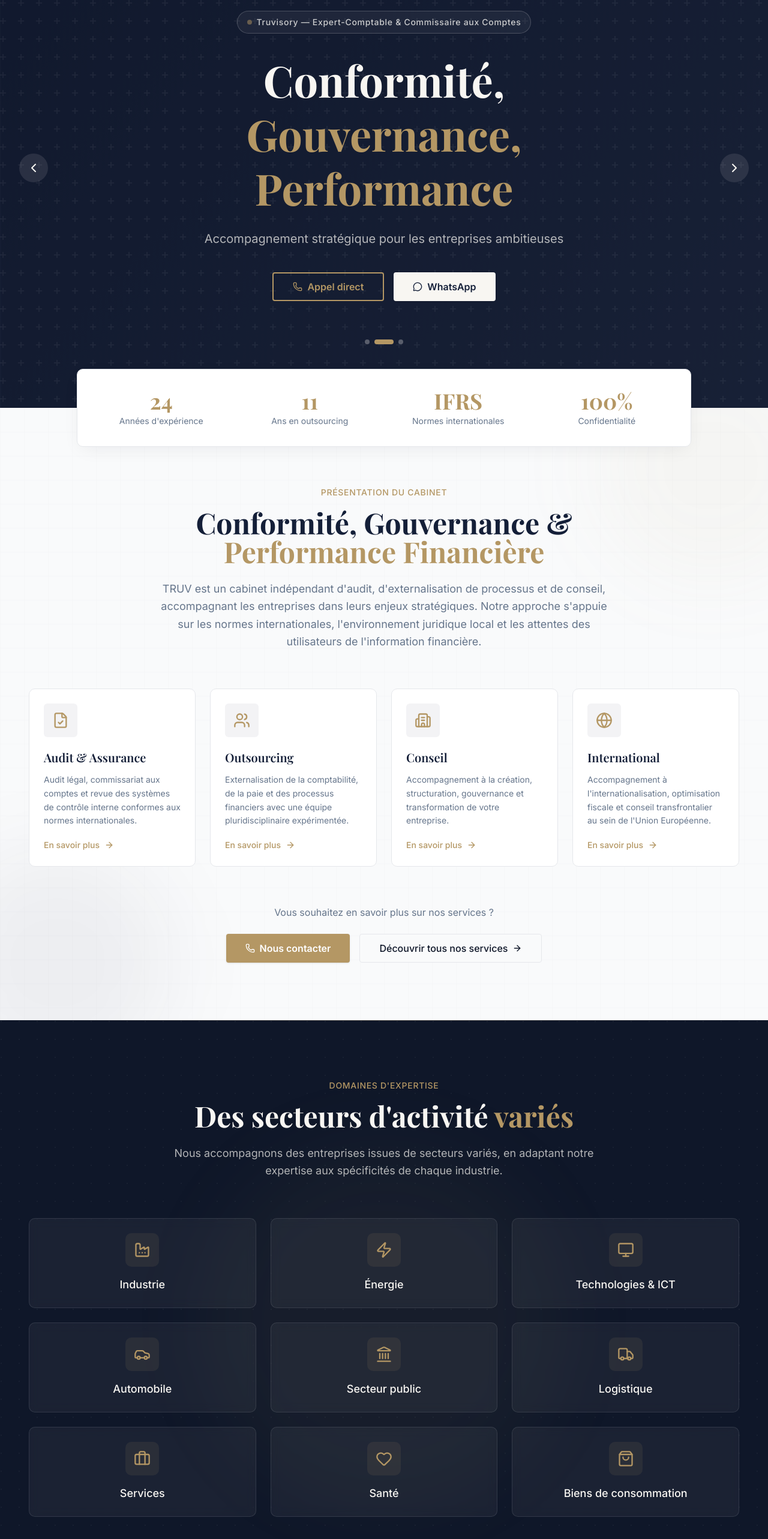
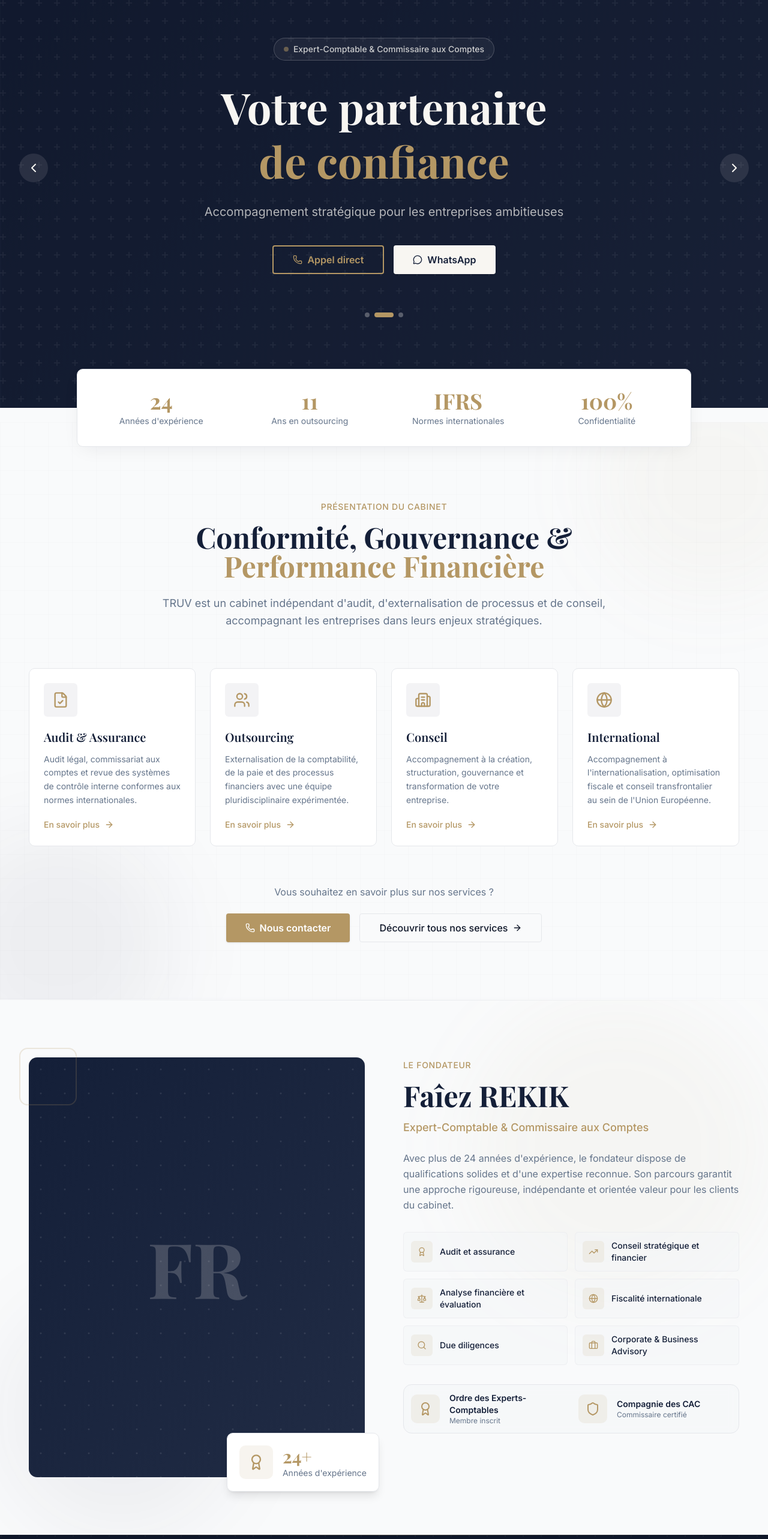
Before and after one commit to azizktata/Truvisory, a Next.js app: page / in a window 1280 px wide. Shown: the part 120-2686 px from the top of the page at 60% size. Built offline with nearby package versions, Linux system fonts and the light colour scheme.

Commit message:
mobile responsive adjustments

```diff
--- a/app/page.tsx
+++ b/app/page.tsx
@@ -1,5 +1,6 @@
 import Business from "@/components/Business";
 import Contact from "@/components/Contact";
+import Founder from "@/components/Founder";
 import Hero from "@/components/Hero";
 import Sectors from "@/components/Sectors";
 import Services from "@/components/Services";
@@ -11,6 +12,7 @@ export default function Home() {
       <main>
         <Hero />
         <Business />
+        <Founder />
         <Sectors />
         <Services />
         <Values />
--- a/components/Business.tsx
+++ b/components/Business.tsx
@@ -103,7 +103,7 @@ const BusinessCards = ({ services }: { services: ServiceItem[] }) => {
 
 const Business = () => {
   return (
-    <section id="about" className="relative py-24 pt-32 bg-background overflow-hidden">
+    <section id="about" className="relative py-24 pt-32 mt-8 sm:mt-6 bg-background overflow-hidden">
       {/* SVG Background Pattern */}
       <div className="absolute inset-0 opacity-[0.03] pointer-events-none">
         <svg className="absolute top-0 left-0 w-full h-full" xmlns="http://www.w3.org/2000/svg">
@@ -126,15 +126,15 @@ const Business = () => {
           <span className="inline-block text-sm font-medium text-gold uppercase tracking-wider mb-4">
             Présentation du cabinet
           </span>
-          <h2 className="font-serif text-3xl md:text-4xl lg:text-5xl font-bold text-primary mb-6">
+          <h2 className="font-serif text-2xl sm:text-3xl md:text-4xl lg:text-5xl font-bold text-primary mb-6">
             Conformité, Gouvernance &{" "}
             <span className="text-gold">Performance Financière</span>
           </h2>
-          <p className="text-lg text-muted-foreground leading-relaxed">
+          <p className="text-base sm:text-lg text-muted-foreground leading-relaxed">
             TRUV est un cabinet indépendant d&apos;audit, d&apos;externalisation de processus et de conseil,
-            accompagnant les entreprises dans leurs enjeux stratégiques. Notre approche s&apos;appuie sur
-            les normes internationales, l&apos;environnement juridique local et les attentes des utilisateurs
-            de l&apos;information financière.
+            accompagnant les entreprises dans leurs enjeux stratégiques.
+            {/* Notre approche s&apos;appuie sur les normes internationales, l&apos;environnement juridique local et les attentes des utilisateurs
+            de l&apos;information financière. */}
           </p>
         </div>
 
--- /dev/null
+++ b/components/Founder.tsx
@@ -0,0 +1,142 @@
+import {
+  Award,
+  TrendingUp,
+  Scale,
+  Globe,
+  Search,
+  Briefcase,
+  Shield
+} from "lucide-react";
+
+const expertise = [
+  { icon: Award, label: "Audit et assurance" },
+  { icon: TrendingUp, label: "Conseil stratégique et financier" },
+  { icon: Scale, label: "Analyse financière et évaluation" },
+  { icon: Globe, label: "Fiscalité internationale" },
+  { icon: Search, label: "Due diligences" },
+  { icon: Briefcase, label: "Corporate & Business Advisory" },
+];
+
+const Founder = () => {
+  return (
+    <section id="founder" className="relative py-24 bg-background overflow-hidden">
+      {/* Background decorations */}
+      <div className="absolute inset-0 pointer-events-none">
+        <div className="absolute top-0 right-0 w-[500px] h-[500px] bg-gold/5 rounded-full blur-3xl" />
+        <div className="absolute bottom-0 left-0 w-[400px] h-[400px] bg-primary/5 rounded-full blur-3xl" />
+      </div>
+
+      {/* Top border */}
+      <div className="absolute top-0 left-0 w-full h-px bg-gradient-to-r from-transparent via-border to-transparent" />
+
+      <div className="max-w-7xl mx-auto px-6 lg:px-12 relative z-10">
+        <div className="grid lg:grid-cols-2 gap-12 lg:gap-16 items-start">
+          {/* Left: Image/Visual */}
+          <div className="relative order-2 lg:order-1">
+            <div className="relative">
+              {/* Main image container */}
+              <div className="relative bg-gradient-to-br from-primary to-navy-medium rounded-2xl aspect-[4/5] overflow-hidden">
+                {/* Placeholder pattern - replace with actual image */}
+                <div className="absolute inset-0 opacity-10">
+                  <svg className="w-full h-full" xmlns="http://www.w3.org/2000/svg">
+                    <defs>
+                      <pattern id="founder-pattern" width="40" height="40" patternUnits="userSpaceOnUse">
+                        <circle cx="20" cy="20" r="1.5" fill="white" />
+                      </pattern>
+                    </defs>
+                    <rect width="100%" height="100%" fill="url(#founder-pattern)" />
+                  </svg>
+                </div>
+
+                {/* Initials placeholder */}
+                <div className="absolute inset-0 flex items-center justify-center">
+                  <span className="font-serif text-8xl md:text-9xl font-bold text-cream/20">
+                    FR
+                  </span>
+                </div>
+              </div>
+
+              {/* Floating card - Experience */}
+              <div className="absolute -bottom-6 -right-6 bg-card rounded-xl p-5 shadow-lg border border-border">
+                <div className="flex items-center gap-4">
+                  <div className="w-14 h-14 rounded-xl bg-gold/10 flex items-center justify-center">
+                    <Award className="h-7 w-7 text-gold" />
+                  </div>
+                  <div>
+                    <div className="font-serif text-3xl font-bold text-gold">24+</div>
+                    <div className="text-sm text-muted-foreground">Années d&apos;expérience</div>
+                  </div>
+                </div>
+              </div>
+
+              {/* Decorative element */}
+              <div className="absolute -top-4 -left-4 w-24 h-24 border-2 border-gold/20 rounded-2xl" />
+            </div>
+          </div>
+
+          {/* Right: Content */}
+          <div className="order-1 lg:order-2">
+            <span className="inline-block text-sm font-medium text-gold uppercase tracking-wider mb-4">
+              Le Fondateur
+            </span>
+
+            <h2 className="font-serif text-2xl sm:text-3xl md:text-4xl lg:text-5xl font-bold text-primary mb-4">
+              Faîez REKIK
+            </h2>
+
+            <p className="text-lg text-gold font-medium mb-6">
+              Expert-Comptable & Commissaire aux Comptes
+            </p>
+
+            <p className="text-muted-foreground leading-relaxed mb-8">
+              Avec plus de 24 années d&apos;expérience, le fondateur dispose de qualifications
+              solides et d&apos;une expertise reconnue. Son parcours garantit une approche
+              rigoureuse, indépendante et orientée valeur pour les clients du cabinet.
+            </p>
+
+            {/* Expertise Grid */}
+            <div className="grid sm:grid-cols-2 gap-3 mb-8">
+              {expertise.map((item, index) => (
+                <div
+                  key={index}
+                  className="flex items-center gap-3 p-3 rounded-lg bg-muted/50 border border-border/50"
+                >
+                  <div className="w-9 h-9 rounded-lg bg-gold/10 flex items-center justify-center flex-shrink-0">
+                    <item.icon className="h-4 w-4 text-gold" />
+                  </div>
+                  <span className="text-sm font-medium text-primary">{item.label}</span>
+                </div>
+              ))}
+            </div>
+
+            {/* Trust badges - modernized */}
+            <div className="bg-muted/50 backdrop-blur-sm rounded-2xl p-3 border border-border">
+              <div className="grid sm:grid-cols-2 gap-6">
+                <div className="flex items-center gap-4">
+                  <div className="w-12 h-12 rounded-xl bg-gold/10 flex items-center justify-center flex-shrink-0">
+                    <Award className="h-6 w-6 text-gold" />
+                  </div>
+                  <div>
+                    <div className="font-semibold text-primary text-sm">Ordre des Experts-Comptables</div>
+                    <p className="text-muted-foreground text-xs">Membre inscrit</p>
+                  </div>
+                </div>
+                <div className="flex items-center gap-4">
+                  <div className="w-12 h-12 rounded-xl bg-gold/10 flex items-center justify-center flex-shrink-0">
+                    <Shield className="h-6 w-6 text-gold" />
+                  </div>
+                  <div>
+                    <div className="font-semibold text-primary text-sm">Compagnie des CAC</div>
+                    <p className="text-muted-foreground text-xs">Commissaire certifié</p>
+                  </div>
+                </div>
+              </div>
+            </div>
+          </div>
+        </div>
+      </div>
+    </section>
+  );
+};
+
+export default Founder;
--- a/components/Hero.tsx
+++ b/components/Hero.tsx
@@ -12,7 +12,7 @@ const slides = [
     image: "/images/hero-1.jpg",
   },
   {
-    title: "Conformité, Gouvernance, Performance",
+    title: "Votre partenaire de confiance",
     subtitle: "Accompagnement stratégique pour les entreprises ambitieuses",
     image: "/images/hero-2.jpg",
   },
@@ -66,7 +66,7 @@ const Hero = () => {
   }, [emblaApi]);
 
   return (
-    <section id="hero" className="relative min-h-screen flex items-center bg-hero-gradient overflow-visible pb-24 pt-12">
+    <section id="hero" className="relative min-h-screen flex items-center bg-hero-gradient overflow-visible pb-24 lg:pt-12">
       {/* Carousel Background */}
       <div className="absolute inset-0">
         <div ref={emblaRef} className="overflow-hidden h-full">
@@ -107,14 +107,14 @@ const Hero = () => {
       {/* Carousel Navigation */}
       <button
         onClick={scrollPrev}
-        className="absolute left-4 lg:left-8 top-1/2 -translate-y-1/2 z-20 p-3 rounded-full bg-cream/10 hover:bg-cream/20 text-cream transition-colors"
+        className="hidden sm:block absolute left-4 lg:left-8 top-1/2 -translate-y-1/2 z-20 p-3 rounded-full bg-cream/10 hover:bg-cream/20 text-cream transition-colors"
         aria-label="Slide précédente"
       >
         <ChevronLeft className="h-6 w-6" />
       </button>
       <button
         onClick={scrollNext}
-        className="absolute right-4 lg:right-8 top-1/2 -translate-y-1/2 z-20 p-3 rounded-full bg-cream/10 hover:bg-cream/20 text-cream transition-colors"
+        className="hidden sm:block absolute right-4 lg:right-8 top-1/2 -translate-y-1/2 z-20 p-3 rounded-full bg-cream/10 hover:bg-cream/20 text-cream transition-colors"
         aria-label="Slide suivante"
       >
         <ChevronRight className="h-6 w-6" />
@@ -124,25 +124,31 @@ const Hero = () => {
       <div className="max-w-7xl mx-auto px-6 lg:px-12 relative z-10 w-full">
         <div className="max-w-4xl mx-auto text-center pt-20">
           {/* Tagline */}
-          <div className="inline-flex items-center gap-2 px-4 py-2 rounded-full border border-cream/20 bg-cream/5 mb-8 animate-fade-up">
+          <div className="flex sm:justify-center">
+
+          <div className="inline-flex items-center gap-2 px-2 sm:px-4 py-2 rounded-full border border-cream/20 bg-cream/5 mb-8 animate-fade-up">
             <span className="w-2 h-2 rounded-full bg-gold animate-pulse" />
-            <span className="inline-block text-sm font-medium text-cream/80  tracking-wider">
-              Truvisory &#8212; Expert-Comptable & Commissaire aux Comptes
+            <span className="inline-block text-xs sm:text-sm font-medium text-cream/80  ">
+             Expert-Comptable & Commissaire aux Comptes
           </span>
+          </div>
           </div>
             {/* <span className="text-sm font-medium text-cream/80 tracking-wide uppercase">
               Expert-Comptable & Commissaire aux Comptes
             </span> */}
 
           {/* Dynamic heading based on carousel */}
-          <h1 className="font-serif text-4xl md:text-5xl lg:text-7xl font-bold text-cream leading-tight mb-6 animate-fade-up" style={{ animationDelay: "0.1s" }}>
+          <h1 className="font-serife text-left sm:text-center text-4xl md:text-5xl lg:text-7xl font-bold text-cream leading-tight mb-6 " style={{ animationDelay: "0.1s" }}>
             {slides[selectedIndex].title.split(" ").slice(0, -2).join(" ")}
             <br />
             <span className="text-gold">{slides[selectedIndex].title.split(" ").slice(-2).join(" ")}</span>
           </h1>
+          {/* <h1 className="font-serif sm:hidden text-3xl  font-bold text-cream leading-tight mb-6 " style={{ animationDelay: "0.1s" }}>
+            {slides[selectedIndex].title}
+          </h1> */}
 
           {/* Subheading */}
-          <p className="text-lg md:text-xl text-cream/70 max-w-2xl mx-auto mb-10 leading-relaxed animate-fade-up" style={{ animationDelay: "0.2s" }}>
+          <p className="text-left sm:text-center text-base sm:text-lg md:text-xl text-cream/70 max-w-2xl mx-auto mb-10 leading-relaxed " style={{ animationDelay: "0.2s" }}>
             {slides[selectedIndex].subtitle}
           </p>
 
@@ -204,7 +210,7 @@ const Hero = () => {
       {/* Trust Indicators - Floating Container */}
       <div className="absolute bottom-0 left-0 right-0 translate-y-1/2 z-30 px-6 lg:px-12">
         <div className="max-w-5xl mx-auto">
-          <div className="bg-card rounded-xl shadow-card border border-border p-8 animate-fade-up" style={{ animationDelay: "0.5s" }}>
+          <div className="bg-card rounded-xl shadow-card border border-border p-8 " style={{ animationDelay: "0.5s" }}>
             <div className="grid grid-cols-2 md:grid-cols-4 gap-8">
               {trustIndicators.map((item, index) => (
                 <div key={index} className="text-center">
--- a/components/Sectors.tsx
+++ b/components/Sectors.tsx
@@ -77,7 +77,7 @@ const SectorCards = ({ sectors }: { sectors: SectorItem[] }) => {
           </div>
 
           {/* Name */}
-          <p className="font-medium text-lg text-cream group-hover:text-gold transition-colors">
+          <p className="font-medium text-base sm:text-lg text-cream group-hover:text-gold transition-colors">
             {sector.name}
           </p>
 
@@ -117,11 +117,11 @@ const Sectors = () => {
           <span className="inline-block text-sm font-medium text-gold uppercase tracking-wider mb-4">
             Domaines d'expertise
           </span>
-          <h2 className="font-serif text-3xl md:text-4xl lg:text-5xl font-bold text-cream mb-6">
+          <h2 className="font-serif text-2xl sm:text-3xl md:text-4xl lg:text-5xl font-bold text-cream mb-6">
             Des secteurs d'activité{" "}
             <span className="text-gold">variés</span>
           </h2>
-          <p className="text-lg text-cream/70 leading-relaxed">
+          <p className="text-base sm:text-lg text-cream/70 leading-relaxed">
             Nous accompagnons des entreprises issues de secteurs variés,
             en adaptant notre expertise aux spécificités de chaque industrie.
           </p>
--- a/components/Services.tsx
+++ b/components/Services.tsx
@@ -99,11 +99,11 @@ const Services = () => {
           <span className="inline-block text-sm font-medium text-gold uppercase tracking-wider mb-4">
             Nos Services
           </span>
-          <h2 className="font-serif text-3xl md:text-4xl lg:text-5xl font-bold text-primary mb-6">
+          <h2 className="font-serif text-2xl sm:text-3xl md:text-4xl lg:text-5xl font-bold text-primary mb-6">
             Des solutions adaptées à{" "}
             <span className="text-gold">vos besoins</span>
           </h2>
-          <p className="text-lg text-muted-foreground leading-relaxed">
+          <p className="text-base sm:text-lg text-muted-foreground leading-relaxed">
             Une gamme complète de services pour accompagner les PME et TPE dans leur développement,
             leur conformité et leur performance financière.
           </p>
--- a/components/Values.tsx
+++ b/components/Values.tsx
@@ -59,12 +59,12 @@ const Values = () => {
             <span className="inline-block text-sm font-medium text-gold uppercase tracking-wider mb-4">
               Nos valeurs
             </span>
-            <h2 className="font-serif text-3xl md:text-4xl lg:text-5xl font-bold text-cream">
+            <h2 className="font-serif text-2xl sm:text-3xl md:text-4xl lg:text-5xl font-bold text-cream">
               Les principes qui guident{" "}
               <span className="text-gold">notre excellence</span>
             </h2>
           </div>
-          <p className="text-cream/70 lg:max-w-sm lg:text-right">
+          <p className="text-base sm:text-lg text-cream/70 lg:max-w-sm lg:text-right">
             Ces valeurs structurent notre relation avec nos partenaires et guident chacune de nos missions.
           </p>
         </div>
```
Also changed, not shown: components/Contact.tsx (+4 -4 lines), components/Testimonials.tsx (+6 -6 lines).
